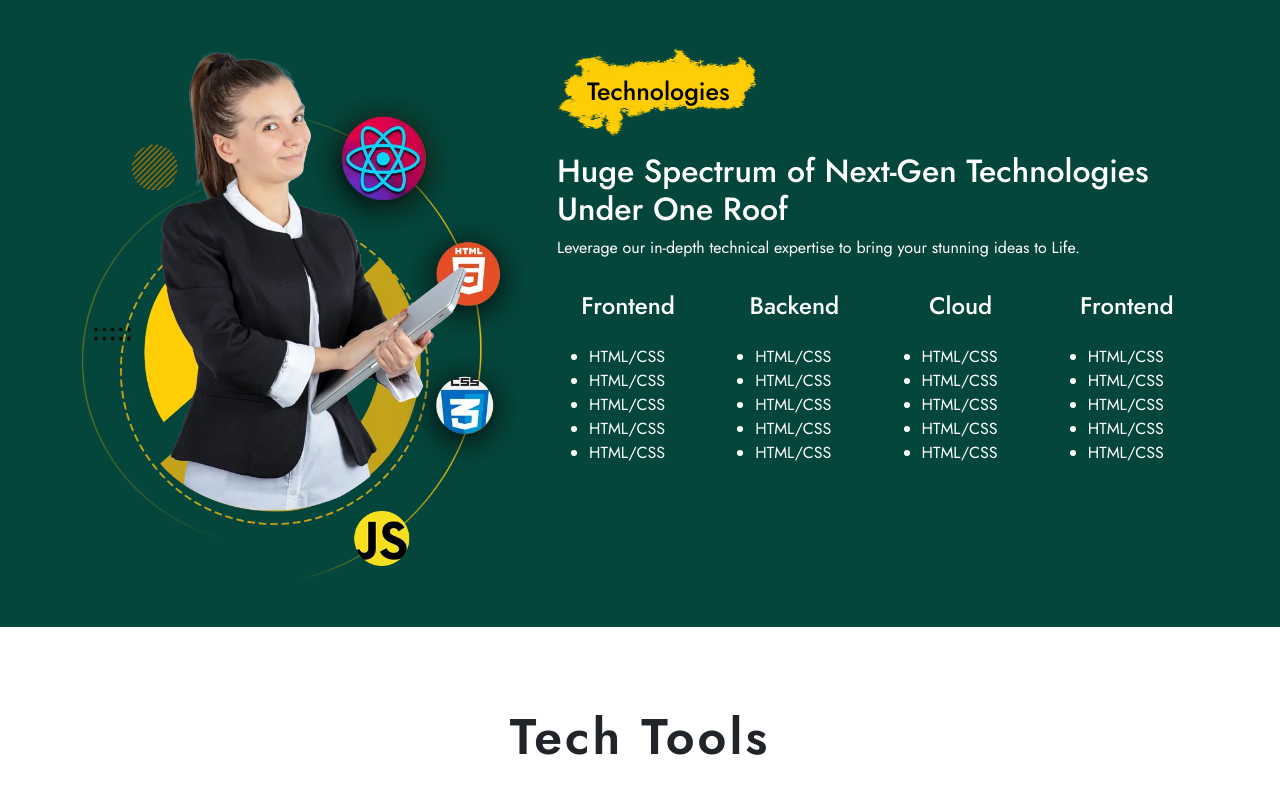
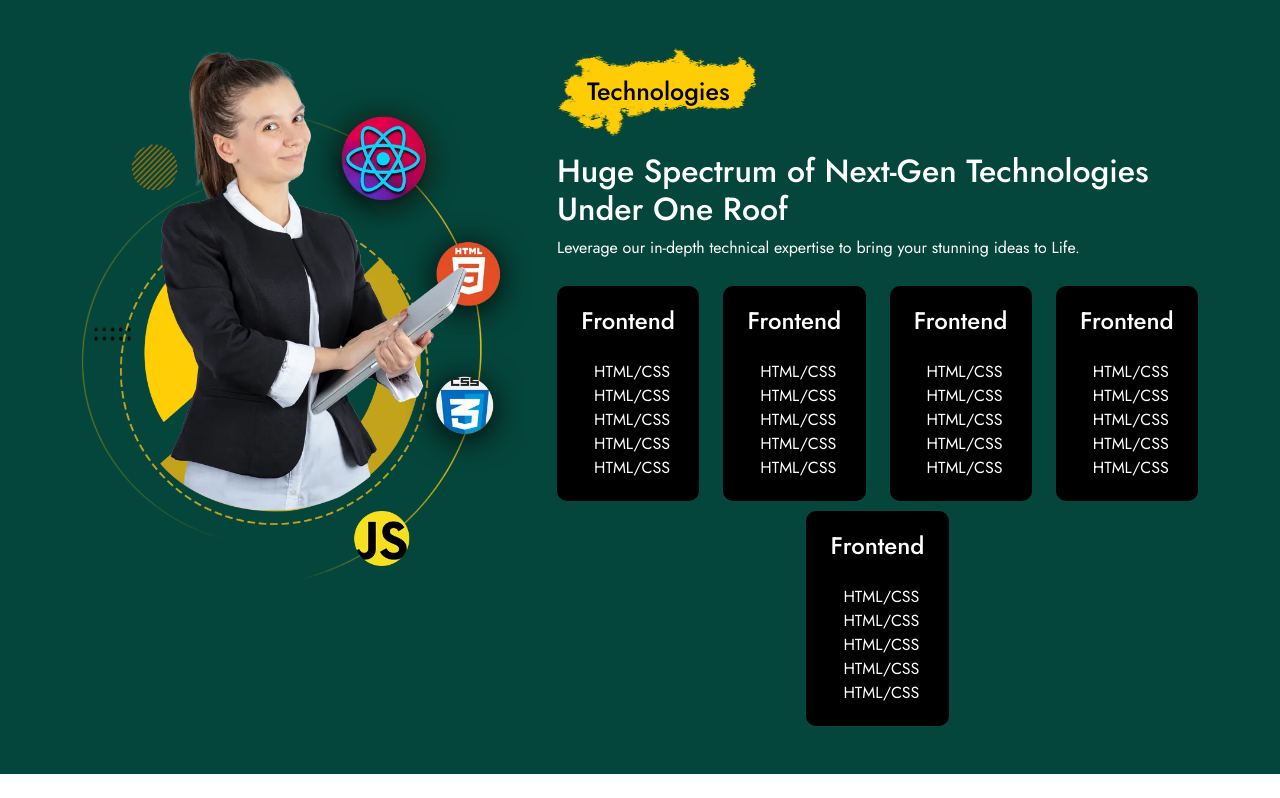
Before and after one commit to axessmongo/AxessTechnology-project, a React (Vite) app in the folder client/: page /technologies in a window 1280 px wide. Shown: the top 798 px of the page. Built offline with nearby package versions, Linux system fonts and the light colour scheme.

Commit message:
tech-page

```diff
--- a/client/src/assets/css/Technologies.scss
+++ b/client/src/assets/css/Technologies.scss
@@ -17,12 +17,14 @@
   background-image: url("../images/headerbg1.webp");
 }
 .tech-tools-section {
-  .tech-tools ul li::marker {
-    // content: ".";
-    // color: yellow;
-    // font-size: 15px;
-    // font-weight: 800;
-    // // box-shadow: ;
+  .tech-tools{
+        background-color: black;
+        border-radius: 10px;
+        padding: 5px;
+        margin-top: 10px;
+  }
+  .tech-tools ul{
+     list-style: none;
   }
 }
 .technology-section {
--- a/client/src/pages/Technologies.jsx
+++ b/client/src/pages/Technologies.jsx
@@ -80,8 +80,9 @@ const Technologies = () => {
                                     <h2>Huge Spectrum of Next-Gen Technologies Under One Roof</h2>
                                     <p>Leverage our in-depth technical expertise to bring your stunning ideas to Life.</p>
                                 </div>
-                            <div className='row text-white tech-tools-container'>
-                                <div className='col-6 col-md-4 col-lg-3 tech-tools'>
+                                <div className='row align-items-center justify-content-center text-white tech-tools-container'>
+                                    <div className='col-6 col-md-4 col-lg-3 '>
+                                        <div className=' tech-tools'>
                                             <h4 className='text-center py-3'>Frontend</h4>
                                             <ul className="">
                                                 <li>HTML/CSS</li>
@@ -91,27 +92,9 @@ const Technologies = () => {
                                                 <li>HTML/CSS</li>
                                             </ul>
                                         </div>
-                                <div className='col-6 col-md-4 col-lg-3 tech-tools'>
-                                    <h4 className='text-center py-3'>Backend</h4>
-                                    <ul className="">
-                                        <li>HTML/CSS</li>
-                                        <li>HTML/CSS</li>
-                                        <li>HTML/CSS</li>
-                                        <li>HTML/CSS</li>
-                                        <li>HTML/CSS</li>
-                                    </ul>
                                     </div>
-                                <div className='col-6 col-md-4 col-lg-3 tech-tools'>
-                                    <h4 className='text-center py-3'>Cloud</h4>
-                                    <ul className="">
-                                        <li>HTML/CSS</li>
-                                        <li>HTML/CSS</li>
-                                        <li>HTML/CSS</li>
-                                        <li>HTML/CSS</li>
-                                        <li>HTML/CSS</li>
-                                    </ul>
-                                </div>
-                                <div className='col-6 col-md-4 col-lg-3 tech-tools'>
+                                    <div className='col-6 col-md-4 col-lg-3'>
+                                        <div className=' tech-tools'>
                                             <h4 className='text-center py-3'>Frontend</h4>
                                             <ul className="">
                                                 <li>HTML/CSS</li>
@@ -121,6 +104,44 @@ const Technologies = () => {
                                                 <li>HTML/CSS</li>
                                             </ul>
                                         </div>
+                                    </div>
+                                    <div className='col-6 col-md-4 col-lg-3'>
+                                        <div className=' tech-tools'>
+                                            <h4 className='text-center py-3'>Frontend</h4>
+                                            <ul className="">
+                                                <li>HTML/CSS</li>
+                                                <li>HTML/CSS</li>
+                                                <li>HTML/CSS</li>
+                                                <li>HTML/CSS</li>
+                                                <li>HTML/CSS</li>
+                                            </ul>
+                                        </div>
+                                    </div>
+                                    <div className='col-6 col-md-4 col-lg-3'>
+                                        <div className=' tech-tools'>
+                                            <h4 className='text-center py-3'>Frontend</h4>
+                                            <ul className="">
+                                                <li>HTML/CSS</li>
+                                                <li>HTML/CSS</li>
+                                                <li>HTML/CSS</li>
+                                                <li>HTML/CSS</li>
+                                                <li>HTML/CSS</li>
+                                            </ul>
+                                        </div>
+                                    </div>
+                                    <div className='col-6 col-md-4 col-lg-3'>
+                                        <div className=' tech-tools'>
+                                            <h4 className='text-center py-3'>Frontend</h4>
+                                            <ul className="">
+                                                <li>HTML/CSS</li>
+                                                <li>HTML/CSS</li>
+                                                <li>HTML/CSS</li>
+                                                <li>HTML/CSS</li>
+                                                <li>HTML/CSS</li>
+                                            </ul>
+                                        </div>
+                                    </div>
+
 
                                 </div>
                             </div>
```
Lines whose indentation alone changed are shown as unchanged.
